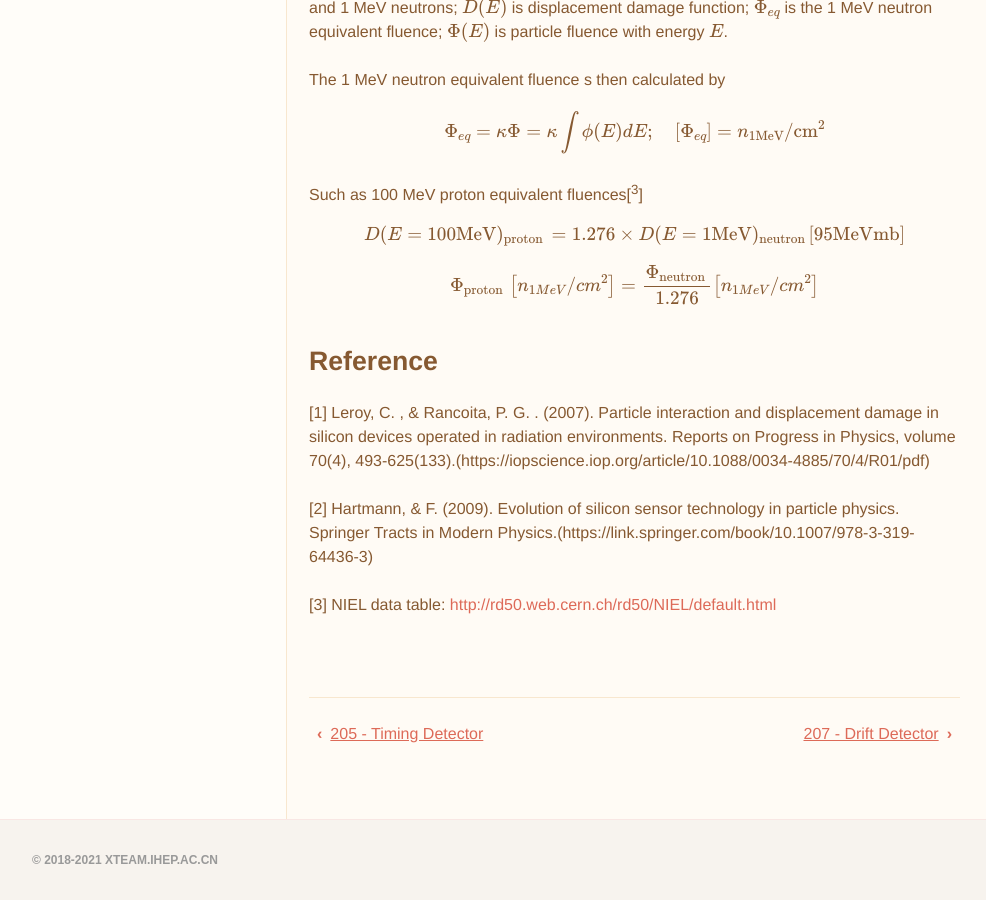
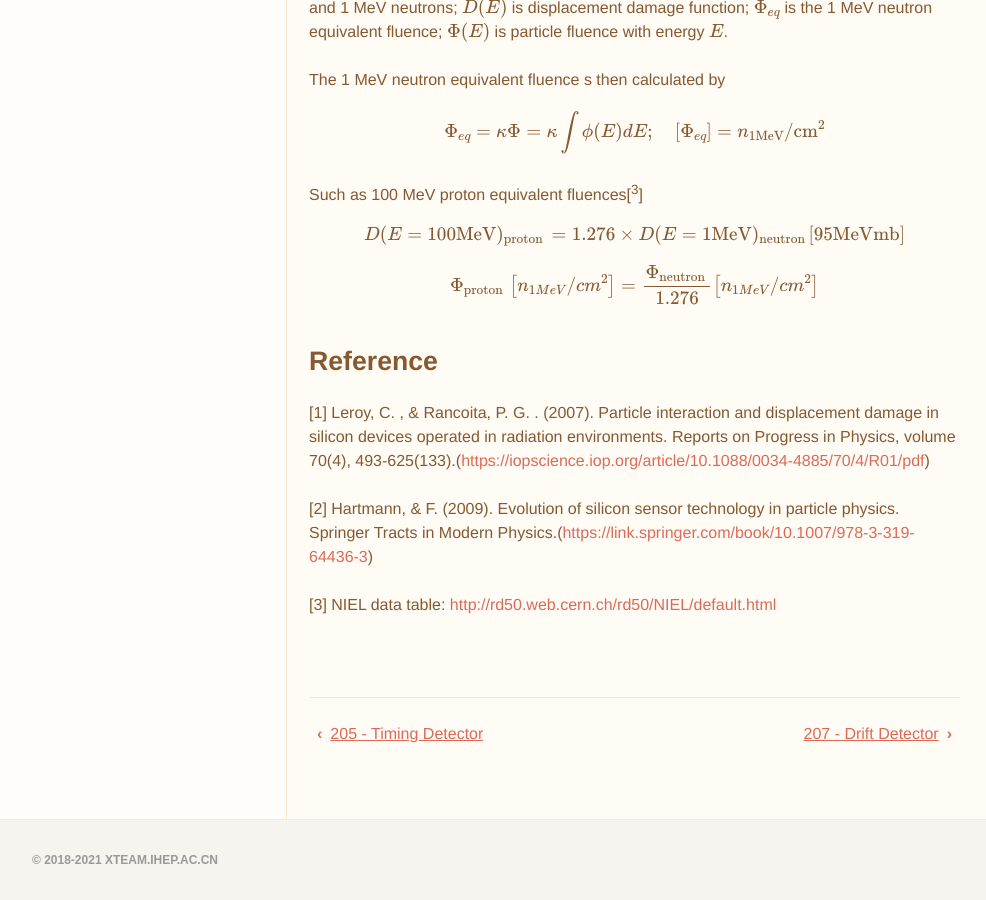
Before and after one commit to dt-np/xteam, a Jekyll site: the page built from _docs/206_rad.md, in a window 1280 px wide and 900 px high, scrolled down 1436 px. Shown: the whole window, without its empty margins (144-1130 px from the left). Built offline with Jekyll 4.4.1, drawn with Linux system fonts in a browser that asks for light colours; formulas are drawn with MathJax 3.

Commit message:
update 206

```diff
--- a/_docs/206_rad.md
+++ b/_docs/206_rad.md
@@ -59,8 +59,8 @@ $$
 
 ## Reference
 
-[1] Leroy, C. , & Rancoita, P. G. . (2007). Particle interaction and displacement damage in silicon devices operated in radiation environments. Reports on Progress in Physics, volume 70(4), 493-625(133).(https://iopscience.iop.org/article/10.1088/0034-4885/70/4/R01/pdf)
+[1] Leroy, C. , & Rancoita, P. G. . (2007). Particle interaction and displacement damage in silicon devices operated in radiation environments. Reports on Progress in Physics, volume 70(4), 493-625(133).(<https://iopscience.iop.org/article/10.1088/0034-4885/70/4/R01/pdf>)
 
-[2] Hartmann, & F. (2009). Evolution of silicon sensor technology in particle physics. Springer Tracts in Modern Physics.(https://link.springer.com/book/10.1007/978-3-319-64436-3)
+[2] Hartmann, & F. (2009). Evolution of silicon sensor technology in particle physics. Springer Tracts in Modern Physics.(<https://link.springer.com/book/10.1007/978-3-319-64436-3>)
 
 [3] NIEL data table: <http://rd50.web.cern.ch/rd50/NIEL/default.html>
```
